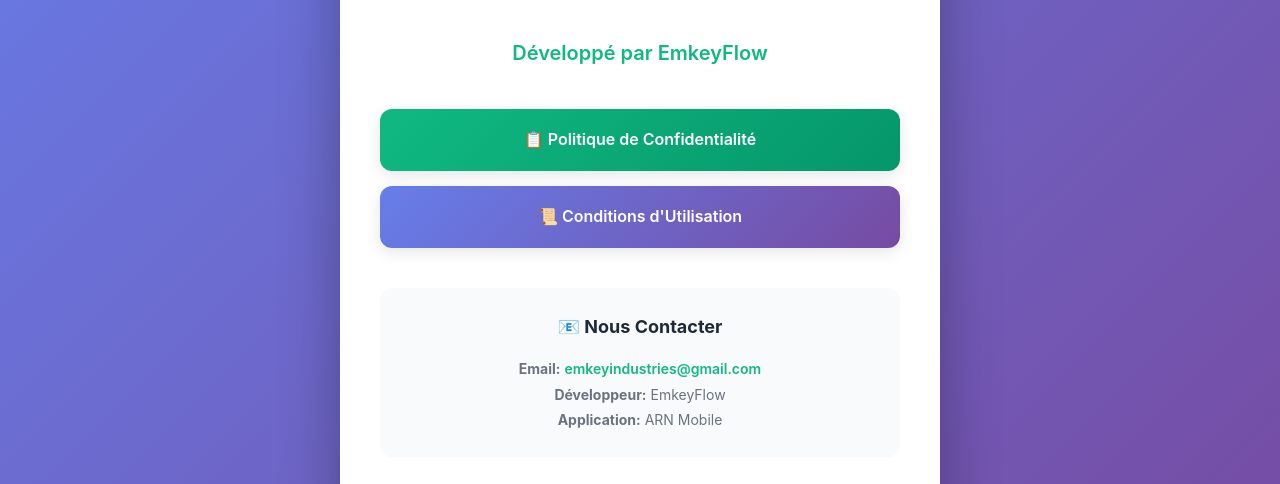
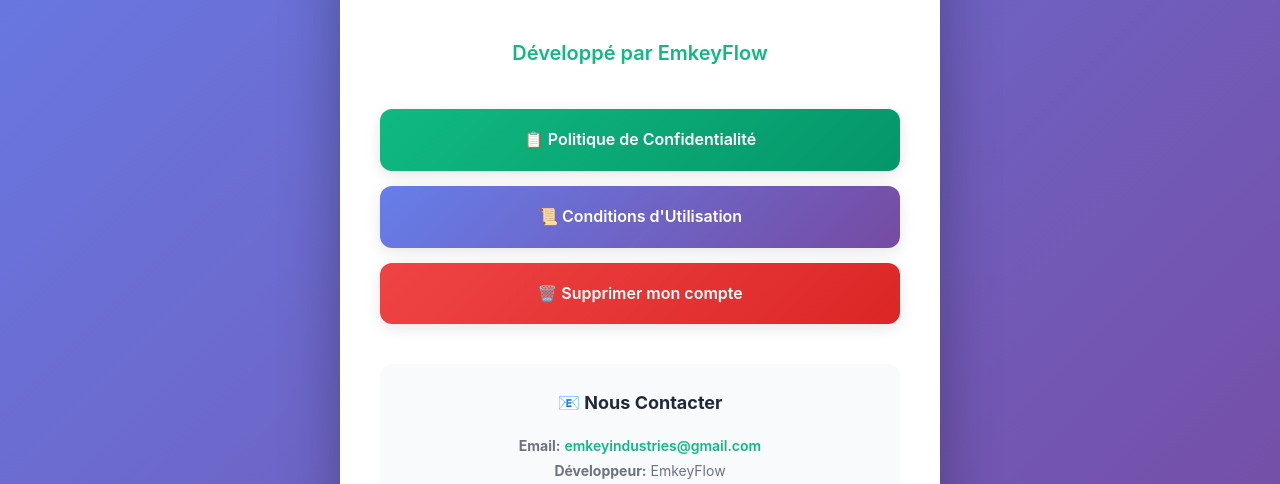
Before and after one commit to mdaillo270-glitch/arn-privacy-policy, a plain HTML site: page index.html in a window 1280 px wide. Shown: the part 309-793 px from the top of the page. Drawn offline with Linux system fonts and the light colour scheme.

Commit message:
Update index.html

```diff
--- a/index.html
+++ b/index.html
@@ -93,6 +93,14 @@
             transform: translateY(-2px);
             box-shadow: 0 6px 20px rgba(102, 126, 234, 0.4);
         }
+        .btn-danger {
+            background: linear-gradient(135deg, #EF4444 0%, #DC2626 100%);
+            color: white;
+        }
+        .btn-danger:hover {
+            transform: translateY(-2px);
+            box-shadow: 0 6px 20px rgba(239, 68, 68, 0.4);
+        }
         .contact {
             background: #f9fafb;
             padding: 25px;
@@ -145,6 +153,7 @@
         <div class="buttons">
             <a href="privacy.html" class="btn btn-primary">📋 Politique de Confidentialité</a>
             <a href="tos.html" class="btn btn-secondary">📜 Conditions d'Utilisation</a>
+            <a href="delete-account.html" class="btn btn-danger">🗑️ Supprimer mon compte</a>
         </div>
 
         <div class="contact">
```
